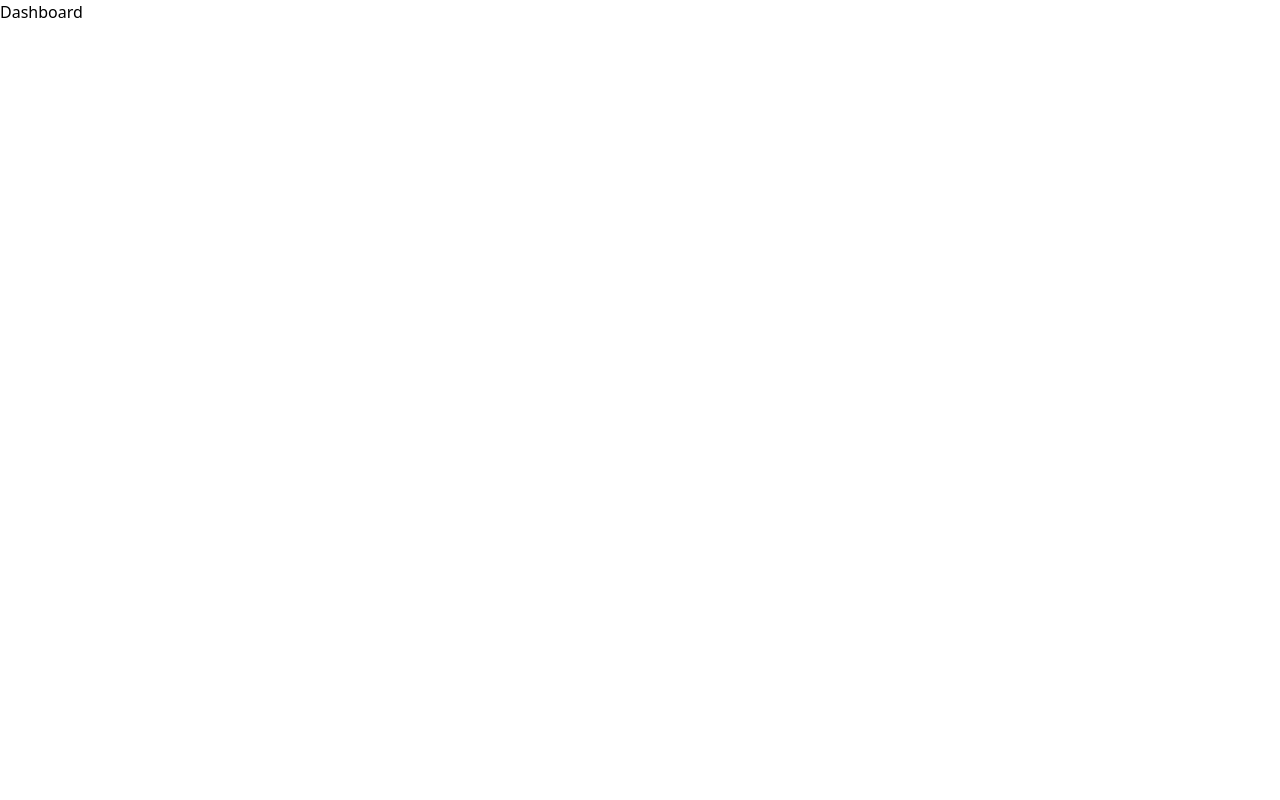
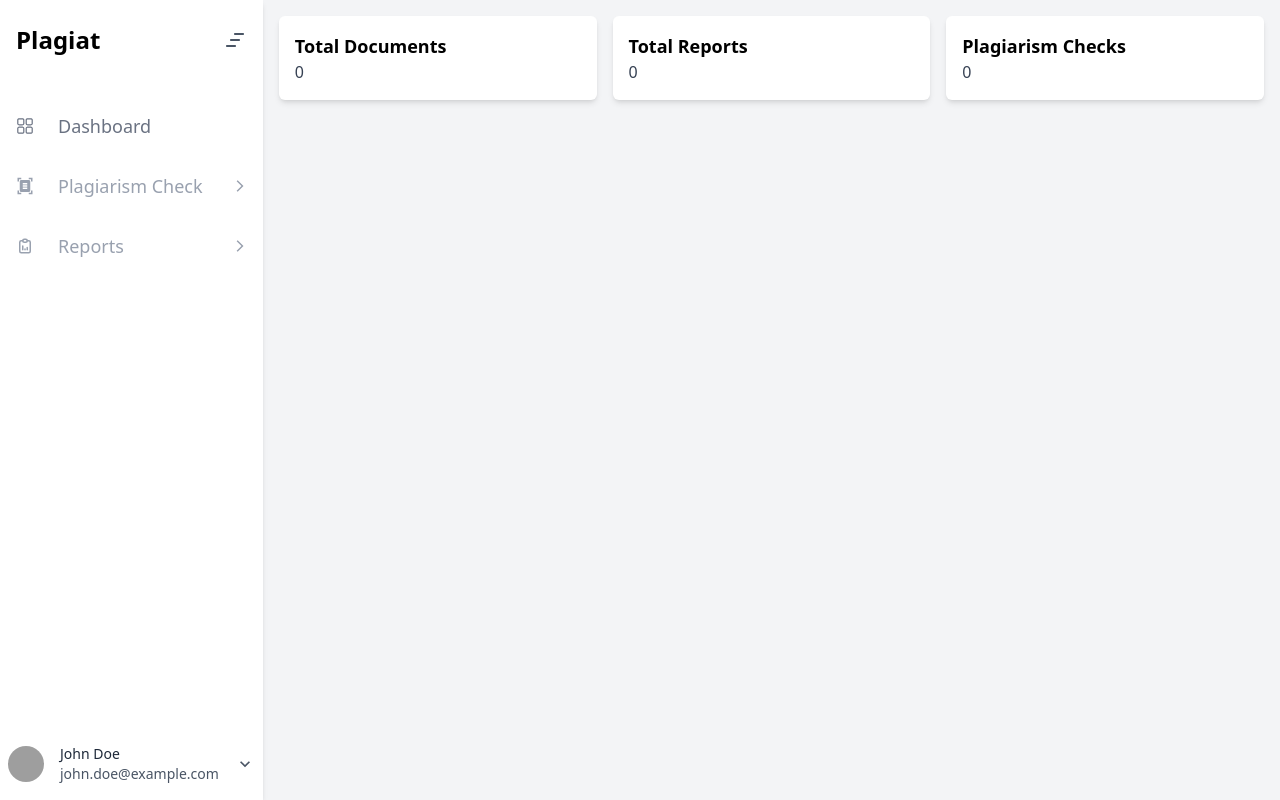
Before and after one commit to ABNmmd/PFE-FSA, a React (Vite) app in the folder frontend/: page /dashboard in a window 1280 px wide. Built offline with nearby package versions, Linux system fonts and the light colour scheme; grey boxes are pictures that could not be loaded.

Commit message:
Add Dashboard layout with sidebar and statistics cards for documents, reports, and plagiarism checks

```diff
--- a/frontend/src/pages/Dashboard.jsx
+++ b/frontend/src/pages/Dashboard.jsx
@@ -1,8 +1,50 @@
-import React from 'react';
+import React, { useState, useEffect } from 'react';
+import DashboardAside from '../components/DashboardAside';
+import { MdDocumentScanner } from "react-icons/md";
+import { TbReportAnalytics } from "react-icons/tb";
 
 function Dashboard() {
+  const dashboardPages = [
+    {
+      id: 2,
+      name: "Plagiarism Check",
+      icon: <MdDocumentScanner />,
+      path: "/plagiarism"
+    },
+    {
+      id: 3,
+      name: "Reports",
+      icon: <TbReportAnalytics />,
+    }
+  ];
+
+  const [totalDocuments, setTotalDocuments] = useState(0);
+  const [totalReports, setTotalReports] = useState(0);
+  const [totalPlagiarismChecks, setTotalPlagiarismChecks] = useState(0);
+
+
   return (
-    <div>Dashboard</div>
+    <div className="flex h-screen bg-gray-100">
+      <DashboardAside arr={dashboardPages} />
+      <main className="flex-1 p-4">
+        <div className="grid grid-cols-3 gap-4 mb-8">
+          <div className="bg-white shadow-md rounded-md p-4">
+            <h3 className="text-lg font-semibold">Total Documents</h3>
+            <p className="text-gray-700">{totalDocuments}</p>
+          </div>
+          <div className="bg-white shadow-md rounded-md p-4">
+            <h3 className="text-lg font-semibold">Total Reports</h3>
+            <p className="text-gray-700">{totalReports}</p>
+          </div>
+          <div className="bg-white shadow-md rounded-md p-4">
+            <h3 className="text-lg font-semibold">Plagiarism Checks</h3>
+            <p className="text-gray-700">{totalPlagiarismChecks}</p>
+          </div>
+        </div>
+
+
+      </main>
+    </div>
   )
 }
 
```
